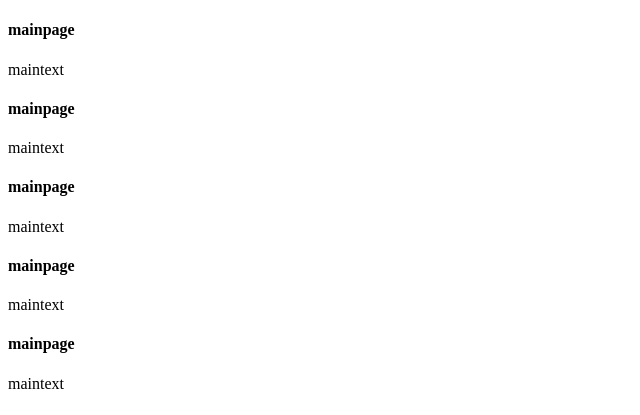
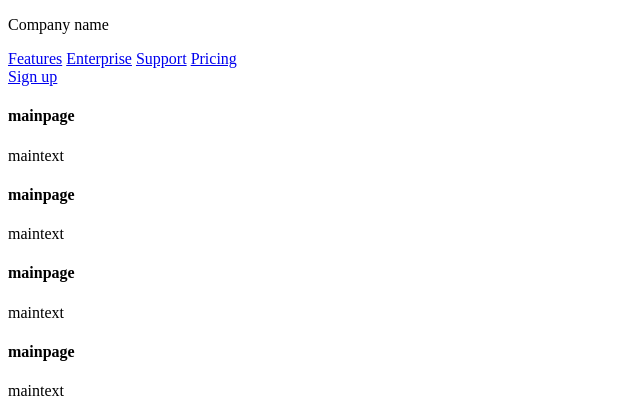
Before and after one commit to udaloff22/django, a Django app: page / in a window 1280 px wide. Shown: the top 415 px of the page, without its empty margins (0-640 px from the left). Run offline with Django 3.2, Linux system fonts and the light colour scheme.

Commit message:
working hard

```diff
--- a/taskmanager/main/templates/main/index.html
+++ b/taskmanager/main/templates/main/index.html
@@ -8,6 +8,16 @@
     <title>This Is Tha Main Page!</title>
 </head>
 <body>
+<header class="d-flex flex-column flex-md-row align-items-center p-3 px-md-4 mb-3 bg-white border-bottom shadow-sm">
+  <p class="h5 my-0 me-md-auto fw-normal">Company name</p>
+  <nav class="my-2 my-md-0 me-md-3">
+    <a class="p-2 text-dark" href="#">Features</a>
+    <a class="p-2 text-dark" href="#">Enterprise</a>
+    <a class="p-2 text-dark" href="#">Support</a>
+    <a class="p-2 text-dark" href="#">Pricing</a>
+  </nav>
+  <a class="btn btn-outline-primary" href="#">Sign up</a>
+</header>
   <h4>mainpage</h4>
   <p>maintext</p>
   <h4>mainpage</h4>
--- a/taskmanager/main/views.py
+++ b/taskmanager/main/views.py
@@ -7,4 +7,4 @@ def index(request):
     return render(request, 'main/index.html')
 
 def about(request):
-    return HttpResponse("<h4>about us</h4>")
+    return render(request, 'main/about.html')
```
Also changed, not shown: taskmanager/main/templates/main/about.html (added, +15 -0 lines).
